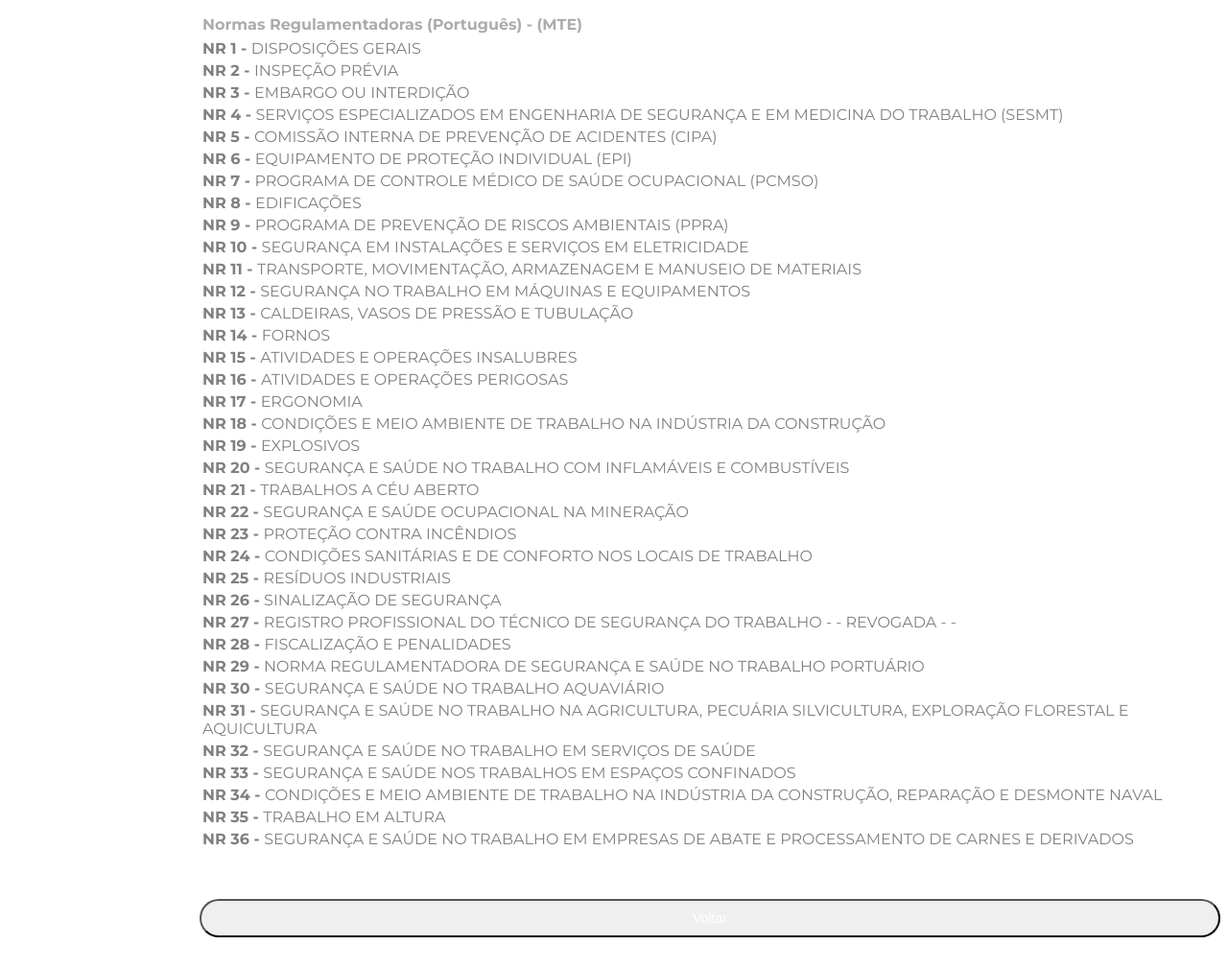
After one commit to YurrialSG/AMSystem, a CodeIgniter app: the page made by application/views/manut_nrs.php in a window 1280 px wide. The commit adds this page. Shown: the whole page at 96% size. Run offline with CodeIgniter, Linux system fonts and the light colour scheme; lists and menus that the app fills with data are empty; some libraries are stand-ins or nearby versions.

Commit message:
Inserido as Normas Regulamentadoras

```diff
--- a/application/views/include/inc_menuAdmin.php
+++ b/application/views/include/inc_menuAdmin.php
@@ -58,7 +58,8 @@
         <li><a href="<?= base_url('marcas') ?>">Setores</a></li>
         <li><a href="<?= base_url('pais') ?>">Acidentes</a></li>
         <li><a href="<?= base_url('estado') ?>">Usuários</a></li>
-        <li class="disabilitar"><a href="<?= base_url('itensVenda') ?>">NR's</a></li>
+        <li><a href="<?= base_url('nrs') ?>">NR's</a></li>
+        <!--<li class="disabilitar"><a href="<? base_url('itensVenda') ?>">NR's</a></li>-->
         <li><a href="<?= base_url('anexos') ?>">Anexos</a></li>
         <li><a href="<?= base_url('usuarios/usuariosAdmin') ?>">Usuários Admin</a></li>
     </ul>
--- /dev/null
+++ b/application/views/manut_nrs.php
@@ -0,0 +1,317 @@
+<link rel="stylesheet" type="text/css" href="vendor/perfect-scrollbar/perfect-scrollbar.css">
+<link rel="stylesheet" type="text/css" href="css/main.css">
+
+<body>
+    <div class="col-sm-10" style="background-color: white; margin-left: 200px; margin-top: -20px;">
+        <br />
+        <div class="limiter">
+            <div class="container-table100">
+                <div class="wrap-table100">
+                    <div class="table100 ver1 m-b-110">
+                        <div class="table100-head">
+                            <table>
+                                <thead>
+                                    <tr class="row100 head">
+                                        <th class="cell100 column1">Normas Regulamentadoras (Português) - (MTE)</th>
+                                    </tr>
+                                </thead>
+                            </table>
+                        </div>
+
+                        <div class="table100-body js-pscroll">
+                            <table>
+                                <tbody>
+                                    <tr class="row100 body">
+                                        <td class="cell100 column1">
+                                            <a href="http://trabalho.gov.br/images/Documentos/SST/NR/NR1.pdf" style="text-decoration: none; color: #808080;" target="_blank">
+                                                <strong>NR 1 - </strong>DISPOSIÇÕES GERAIS
+                                            </a>
+                                        </td>
+                                    </tr>
+                                    <tr class="row100 body">
+                                        <td class="cell100 column1">
+                                            <a href="http://trabalho.gov.br/images/Documentos/SST/NR/NR2.pdf" style="text-decoration: none; color: #808080;" target="_blank">
+                                                <strong>NR 2 - </strong>INSPEÇÃO PRÉVIA
+                                            </a>
+                                        </td>
+                                    </tr>
+                                    <tr class="row100 body">
+                                        <td class="cell100 column1">
+                                            <a href="http://trabalho.gov.br/images/Documentos/SST/NR/NR3.pdf" style="text-decoration: none; color: #808080;" target="_blank">
+                                                <strong>NR 3 - </strong>EMBARGO OU INTERDIÇÃO
+                                            </a>
+                                        </td>
+                                    </tr>
+
+                                    <tr class="row100 body">
+                                        <td class="cell100 column1">
+                                            <a href="http://trabalho.gov.br/images/Documentos/SST/NR/NR4.pdf" style="text-decoration: none; color: #808080;" target="_blank">
+                                                <strong>NR 4 - </strong>SERVIÇOS ESPECIALIZADOS EM ENGENHARIA DE SEGURANÇA E EM MEDICINA DO TRABALHO (SESMT)
+                                            </a>
+                                        </td>
+                                    </tr>
+
+                                    <tr class="row100 body">
+                                        <td class="cell100 column1">
+                                            <a href="http://trabalho.gov.br/images/Documentos/SST/NR/NR5.pdf" style="text-decoration: none; color: #808080;" target="_blank">
+                                                <strong>NR 5 - </strong>COMISSÃO INTERNA DE PREVENÇÃO DE ACIDENTES (CIPA)
+                                            </a>
+                                        </td>
+                                    </tr>
+
+                                    <tr class="row100 body">
+                                        <td class="cell100 column1">
+                                            <a href="http://trabalho.gov.br/images/Documentos/SST/NR/NR6.pdf" style="text-decoration: none; color: #808080;" target="_blank">
+                                                <strong>NR 6 - </strong>EQUIPAMENTO DE PROTEÇÃO INDIVIDUAL (EPI)
+                                            </a>
+                                        </td>
+                                    </tr>
+
+                                    <tr class="row100 body">
+                                        <td class="cell100 column1">
+                                            <a href="http://trabalho.gov.br/images/Documentos/SST/NR/NR7.pdf" style="text-decoration: none; color: #808080;" target="_blank">
+                                                <strong>NR 7 - </strong>PROGRAMA DE CONTROLE MÉDICO DE SAÚDE OCUPACIONAL (PCMSO)
+                                            </a>
+                                        </td>
+                                    </tr>
+
+                                    <tr class="row100 body">
+                                        <td class="cell100 column1">
+                                            <a href="http://trabalho.gov.br/images/Documentos/SST/NR/NR8.pdf" style="text-decoration: none; color: #808080;" target="_blank">
+                                                <strong>NR 8 - </strong>EDIFICAÇÕES
+                                            </a>
+                                        </td>
+                                    </tr>
+
+                                    <tr class="row100 body">
+                                        <td class="cell100 column1">
+                                            <a href="http://trabalho.gov.br/images/Documentos/SST/NR/NR9.pdf" style="text-decoration: none; color: #808080;" target="_blank">
+                                                <strong>NR 9 - </strong>PROGRAMA DE PREVENÇÃO DE RISCOS AMBIENTAIS (PPRA)
+                                            </a>
+                                        </td>
+                                    </tr>
+
+                                    <tr class="row100 body">
+                                        <td class="cell100 column1">
+                                            <a href="http://trabalho.gov.br/images/Documentos/SST/NR/NR10.pdf" style="text-decoration: none; color: #808080;" target="_blank">
+                                                <strong>NR 10 - </strong>SEGURANÇA EM INSTALAÇÕES E SERVIÇOS EM ELETRICIDADE
+                                            </a>
+                                        </td>
+                                    </tr>
+
+                                    <tr class="row100 body">
+                                        <td class="cell100 column1">
+                                            <a href="http://trabalho.gov.br/images/Documentos/SST/NR/NR11.pdf" style="text-decoration: none; color: #808080;" target="_blank">
+                                                <strong>NR 11 - </strong>TRANSPORTE, MOVIMENTAÇÃO, ARMAZENAGEM E MANUSEIO DE MATERIAIS
+                                            </a>
+                                        </td>
+                                    </tr>
+
+                                    <tr class="row100 body">
+                                        <td class="cell100 column1">
+                                            <a href="http://www.trabalho.gov.br/images//Documentos/SST/NR/NR12/NR-12.pdf" style="text-decoration: none; color: #808080;" target="_blank">
+                                                <strong>NR 12 - </strong>SEGURANÇA NO TRABALHO EM MÁQUINAS E EQUIPAMENTOS
+                                            </a>
+                                        </td>
+                                    </tr>
+                                    <tr class="row100 body">
+                                        <td class="cell100 column1">
+                                            <a href="http://trabalho.gov.br/images/Documentos/SST/NR/NR13.pdf" style="text-decoration: none; color: #808080;" target="_blank">
+                                                <strong>NR 13 - </strong>CALDEIRAS, VASOS DE PRESSÃO E TUBULAÇÃO
+                                            </a>
+                                        </td>
+                                    </tr>
+                                    <tr class="row100 body">
+                                        <td class="cell100 column1">
+                                            <a href="http://trabalho.gov.br/images/Documentos/SST/NR/NR14.pdf" style="text-decoration: none; color: #808080;" target="_blank">
+                                                <strong>NR 14 - </strong>FORNOS
+                                            </a>
+                                        </td>
+                                    </tr>
+                                    <tr class="row100 body">
+                                        <td class="cell100 column1">
+                                            <a href="http://trabalho.gov.br/images/Documentos/SST/NR/NR15/NR-15.pdf" style="text-decoration: none; color: #808080;" target="_blank">
+                                                <strong>NR 15 - </strong>ATIVIDADES E OPERAÇÕES INSALUBRES
+                                            </a>
+                                        </td>
+                                    </tr>
+                                    <tr class="row100 body">
+                                        <td class="cell100 column1">
+                                            <a href="http://trabalho.gov.br/images/Documentos/SST/NR/NR16.pdf" style="text-decoration: none; color: #808080;" target="_blank">
+                                                <strong>NR 16 - </strong>ATIVIDADES E OPERAÇÕES PERIGOSAS
+                                            </a>
+                                        </td>
+                                    </tr>
+                                    <tr class="row100 body">
+                                        <td class="cell100 column1">
+                                            <a href="http://trabalho.gov.br/images/Documentos/SST/NR/NR17.pdf" style="text-decoration: none; color: #808080;" target="_blank">
+                                                <strong>NR 17 - </strong>ERGONOMIA
+                                            </a>
+                                        </td>
+                                    </tr>
+                                    <tr class="row100 body">
+                                        <td class="cell100 column1">
+                                            <a href="http://trabalho.gov.br/images/Documentos/SST/NR/NR18/NR-18.pdf" style="text-decoration: none; color: #808080;" target="_blank">
+                                                <strong>NR 18 - </strong>CONDIÇÕES E MEIO AMBIENTE DE TRABALHO NA INDÚSTRIA DA CONSTRUÇÃO
+                                            </a>
+                                        </td>
+                                    </tr>
+                                    <tr class="row100 body">
+                                        <td class="cell100 column1">
+                                            <a href="http://trabalho.gov.br/images/Documentos/SST/NR/NR19.pdf" style="text-decoration: none; color: #808080;" target="_blank">
+                                                <strong>NR 19 - </strong>EXPLOSIVOS
+                                            </a>
+                                        </td>
+                                    </tr>
+                                    <tr class="row100 body">
+                                        <td class="cell100 column1">
+                                            <a href="http://trabalho.gov.br/images/Documentos/SST/NR/NR20.pdf" style="text-decoration: none; color: #808080;" target="_blank">
+                                                <strong>NR 20 - </strong>SEGURANÇA E SAÚDE NO TRABALHO COM INFLAMÁVEIS E COMBUSTÍVEIS
+                                            </a>
+                                        </td>
+                                    </tr>
+                                    <tr class="row100 body">
+                                        <td class="cell100 column1">
+                                            <a href="http://trabalho.gov.br/images/Documentos/SST/NR/NR21.pdf" style="text-decoration: none; color: #808080;" target="_blank">
+                                                <strong>NR 21 - </strong>TRABALHOS A CÉU ABERTO
+                                            </a>
+                                        </td>
+                                    </tr>
+                                    <tr class="row100 body">
+                                        <td class="cell100 column1">
+                                            <a href="http://trabalho.gov.br/images//Documentos/SST/NR/NR-22-atualizada-2016.pdf" style="text-decoration: none; color: #808080;" target="_blank">
+                                                <strong>NR 22 - </strong>SEGURANÇA E SAÚDE OCUPACIONAL NA MINERAÇÃO
+                                            </a>
+                                        </td>
+                                    </tr>
+                                    <tr class="row100 body">
+                                        <td class="cell100 column1">
+                                            <a href="http://trabalho.gov.br/images/Documentos/SST/NR/NR23.pdf" style="text-decoration: none; color: #808080;" target="_blank">
+                                                <strong>NR 23 - </strong>PROTEÇÃO CONTRA INCÊNDIOS
+                                            </a>
+                                        </td>
+                                    </tr>
+                                    <tr class="row100 body">
+                                        <td class="cell100 column1">
+                                            <a href="http://trabalho.gov.br/images/Documentos/SST/NR/NR24.pdf" style="text-decoration: none; color: #808080;" target="_blank">
+                                                <strong>NR 24 - </strong>CONDIÇÕES SANITÁRIAS E DE CONFORTO NOS LOCAIS DE TRABALHO
+                                            </a>
+                                        </td>
+                                    </tr>
+                                    <tr class="row100 body">
+                                        <td class="cell100 column1">
+                                            <a href="http://trabalho.gov.br/images/Documentos/SST/NR/NR25.pdf" style="text-decoration: none; color: #808080;" target="_blank">
+                                                <strong>NR 25 - </strong>RESÍDUOS INDUSTRIAIS
+                                            </a>
+                                        </td>
+                                    </tr>
+                                    <tr class="row100 body">
+                                        <td class="cell100 column1">
+                                            <a href="http://trabalho.gov.br/images/Documentos/SST/NR/NR26.pdf" style="text-decoration: none; color: #808080;" target="_blank">
+                                                <strong>NR 26 - </strong>SINALIZAÇÃO DE SEGURANÇA
+                                            </a>
+                                        </td>
+                                    </tr>
+                                    <tr class="row100 body">
+                                        <td class="cell100 column1">
+                                            <a href="http://trabalho.gov.br/images/Documentos/SST/NR/NR27.pdf" style="text-decoration: none; color: #808080;" target="_blank">
+                                                <strong>NR 27 - </strong>REGISTRO PROFISSIONAL DO TÉCNICO DE SEGURANÇA DO TRABALHO - - REVOGADA - -
+                                            </a>
+                                        </td>
+                                    </tr>
+                                    <tr class="row100 body">
+                                        <td class="cell100 column1">
+                                            <a href="http://trabalho.gov.br/images/Documentos/SST/NR/NR-28.pdf" style="text-decoration: none; color: #808080;" target="_blank">
+                                                <strong>NR 28 - </strong>FISCALIZAÇÃO E PENALIDADES
+                                            </a>
+                                        </td>
+                                    </tr>
+                                    <tr class="row100 body">
+                                        <td class="cell100 column1">
+                                            <a href="http://trabalho.gov.br/images/Documentos/SST/NR/NR29.pdf" style="text-decoration: none; color: #808080;" target="_blank">
+                                                <strong>NR 29 - </strong>NORMA REGULAMENTADORA DE SEGURANÇA E SAÚDE NO TRABALHO PORTUÁRIO
+                                            </a>
+                                        </td>
+                                    </tr>
+                                    <tr class="row100 body">
+                                        <td class="cell100 column1">
+                                            <a href="http://trabalho.gov.br/images/Documentos/SST/NR/NR30.pdf" style="text-decoration: none; color: #808080;" target="_blank">
+                                                <strong>NR 30 - </strong>SEGURANÇA E SAÚDE NO TRABALHO AQUAVIÁRIO
+                                            </a>
+                                        </td>
+                                    </tr>
+                                    <tr class="row100 body">
+                                        <td class="cell100 column1">
+                                            <a href="http://trabalho.gov.br/images/Documentos/SST/NR/NR31.pdf" style="text-decoration: none; color: #808080;" target="_blank">
+                                                <strong>NR 31 - </strong>SEGURANÇA E SAÚDE NO TRABALHO NA AGRICULTURA, PECUÁRIA SILVICULTURA, EXPLORAÇÃO FLORESTAL E AQUICULTURA
+                                            </a>
+                                        </td>
+                                    </tr>
+                                    <tr class="row100 body">
+                                        <td class="cell100 column1">
+                                            <a href="http://trabalho.gov.br/images/Documentos/SST/NR/NR32.pdf" style="text-decoration: none; color: #808080;" target="_blank">
+                                                <strong>NR 32 - </strong>SEGURANÇA E SAÚDE NO TRABALHO EM SERVIÇOS DE SAÚDE
+                                            </a>
+                                        </td>
+                                    </tr>
+                                    <tr class="row100 body">
+                                        <td class="cell100 column1">
+                                            <a href="http://trabalho.gov.br/images/Documentos/SST/NR/NR33.pdf" style="text-decoration: none; color: #808080;" target="_blank">
+                                                <strong>NR 33 - </strong>SEGURANÇA E SAÚDE NOS TRABALHOS EM ESPAÇOS CONFINADOS
+                                            </a>
+                                        </td>
+                                    </tr>
+                                    <tr class="row100 body">
+                                        <td class="cell100 column1">
+                                            <a href="http://trabalho.gov.br/images/Documentos/SST/NR/NR-34.pdf" style="text-decoration: none; color: #808080;" target="_blank">
+                                                <strong>NR 34 - </strong>CONDIÇÕES E MEIO AMBIENTE DE TRABALHO NA INDÚSTRIA DA CONSTRUÇÃO, REPARAÇÃO E DESMONTE NAVAL
+                                            </a>
+                                        </td>
+                                    </tr>
+                                    <tr class="row100 body">
+                                        <td class="cell100 column1">
+                                            <a href="http://trabalho.gov.br/images/Documentos/SST/NR/NR35.pdf" style="text-decoration: none; color: #808080;" target="_blank">
+                                                <strong>NR 35 - </strong>TRABALHO EM ALTURA
+                                            </a>
+                                        </td>
+                                    </tr>
+                                    <tr class="row100 body">
+                                        <td class="cell100 column1">
+                                            <a href="http://trabalho.gov.br/images/Documentos/SST/NR/NR36.pdf" style="text-decoration: none; color: #808080;" target="_blank">
+                                                <strong>NR 36 - </strong>SEGURANÇA E SAÚDE NO TRABALHO EM EMPRESAS DE ABATE E PROCESSAMENTO DE CARNES E DERIVADOS
+                                            </a>
+                                        </td>
+                                    </tr>
+                                </tbody>
+                            </table>
+                        </div>
+                    </div>
+                </div>
+            </div>
+        </div>
+
+        <script src="vendor/perfect-scrollbar/perfect-scrollbar.min.js"></script>
+        <script>
+            $('.js-pscroll').each(function () {
+                var ps = new PerfectScrollbar(this);
+
+                $(window).on('resize', function () {
+                    ps.update();
+                });
+            });
+
+
+        </script>
+        <script src="js/main.js"></script>
+        <br />
+        <br />
+        <div class="row">
+            <div class="col-sm-10"></div>
+            <div class="col-sm-2">
+                <button type="button" id="btn_voltar" class="btn btn-block btn-default" style="width: 100%;" onclick="document.location.href = '<?= base_url('admin') ?>'"> Voltar</button>
+            </div>
+        </div>
+        <br />
+    </div>
+</body>
+</html>
```
Also changed, not shown: application/controllers/Nrs.php (added, +26 -0 lines), css/main.css (added, +167 -0 lines), js/main.js (added, +25 -0 lines).
